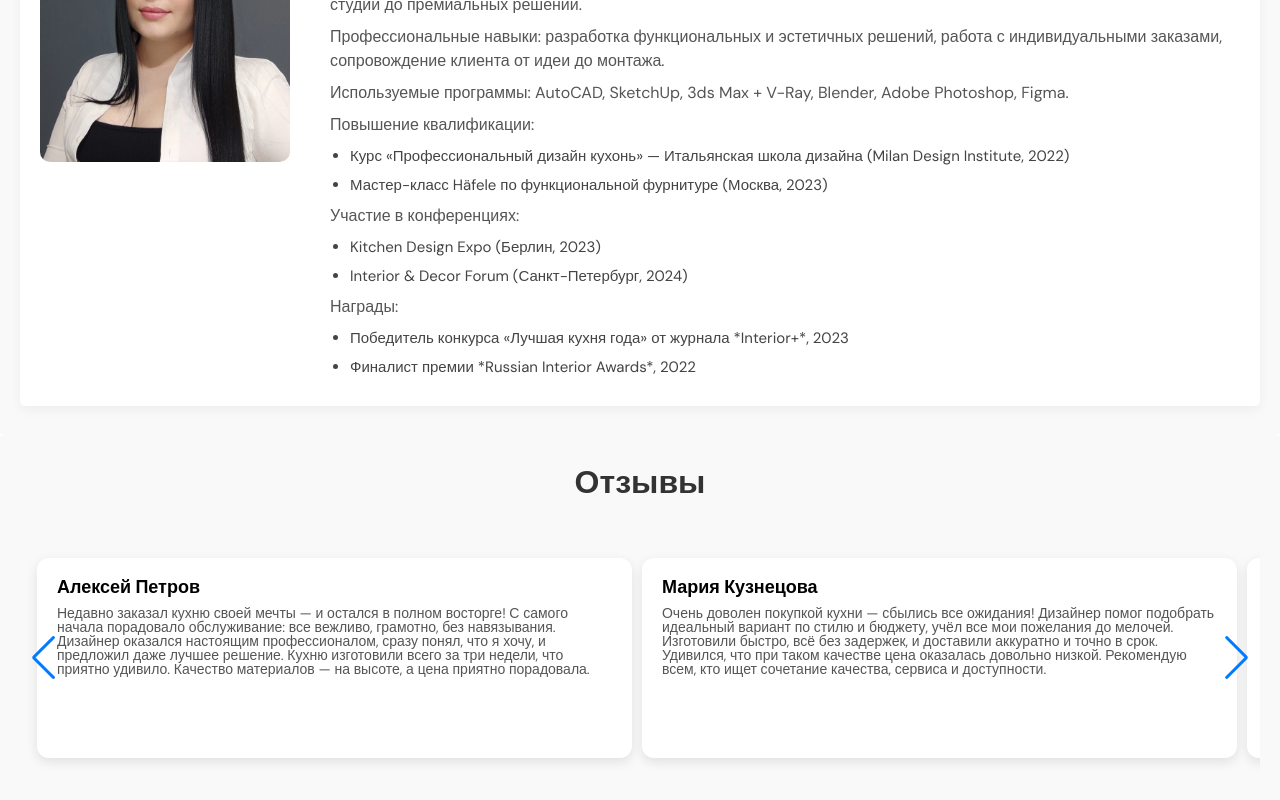
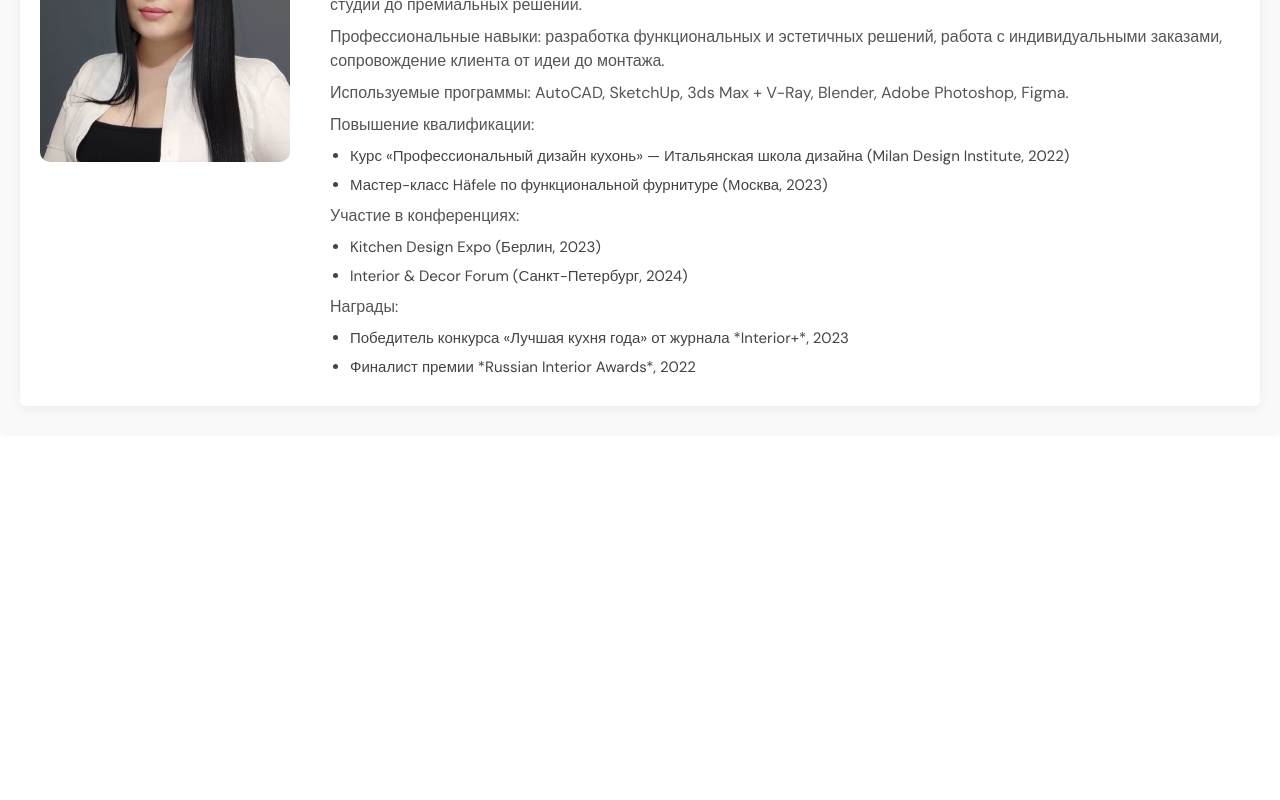
Before and after one commit to Ncomest/kitch, a Vue app: page / in a window 1280 px wide. Shown: the part 810-1610 px from the top of the page. After the commit the page ends 1246 px from the top, so only its background shows below. Built offline with nearby package versions, Linux system fonts and the light colour scheme; a web font is replaced by a local one.

Commit message:
fix slider, fix designer section

```diff
--- a/src/components/pages/home/TheHome.vue
+++ b/src/components/pages/home/TheHome.vue
@@ -7,7 +7,7 @@ import OurReviews from "@components/section/ourReviews/OurReviews.vue";
   <main class="the-home">
     <MainSlider class="the-home__main-slider" />
     <OurDesigner />
-    <OurReviews />
+    <!-- <OurReviews /> -->
   </main>
 </template>
 <style src="./style.scss"></style>
--- a/src/components/pages/home/style.scss
+++ b/src/components/pages/home/style.scss
@@ -7,5 +7,14 @@
     border-radius: 10px;
     overflow: hidden;
     margin: var(--margin-xl) 0;
+    width: 100%;
+
+    @media (max-width: 768px) {
+      height: 380px;
+    }
+
+    @media (max-width: 425px) {
+      height: 420px;
+    }
   }
 }
--- a/src/components/section/ourDesigner/style.scss
+++ b/src/components/section/ourDesigner/style.scss
@@ -2,6 +2,10 @@
   padding: 30px 20px;
   background-color: var(--white-dark);
   border-radius: 5px;
+
+  @media (max-width: 425px) {
+      padding: 0;
+    }
 
   &__container {
     margin: 0 auto;
@@ -23,6 +27,10 @@
     padding: var(--padding-l);
     border-radius: 5px;
     box-shadow: 0 4px 12px rgba(0, 0, 0, 0.05);
+
+    @media (max-width: 425px) {
+      padding: var(--padding-s);
+    }
   }
 }
 
@@ -30,8 +38,21 @@
   display: flex;
   flex: 1;
 
+  @media (max-width: 768px) {
+    flex-direction: column;
+    row-gap: var(--gap-l);
+  }
+
   &__photo {
     flex: 0 0 250px;
+
+    @media (max-width: 768px) {
+      width: 300px;
+    }
+
+    @media (max-width: 425px) {
+      align-self: center;
+    }
 
     img {
       width: 100%;
@@ -47,6 +68,10 @@
     display: flex;
     flex-direction: column;
     justify-content: center;
+
+    @media (max-width: 768px) {
+      padding-left: 0;
+    }
   }
 
   &__name {
--- a/src/components/shared/review/style.scss
+++ b/src/components/shared/review/style.scss
@@ -9,15 +9,16 @@
   background-color: #fff;
 
   &__name {
-    margin: 0 0 10px;
-    font-size: 18px;
-    font-weight: 600;
+    margin-bottom: var(--margin-l);
+    font-size: var(--font-size-l);
+    font-weight: var(--font-weigth-m);
   }
 
   &__text {
-    margin: 0;
-    font-size: 14px;
-    color: #555;
+    // margin: 0;
+    line-height: 1.1;
+    font-size: var(--font-size-m);
+    color: var(--dark-gray);
     flex: 1;
   }
 }
```
